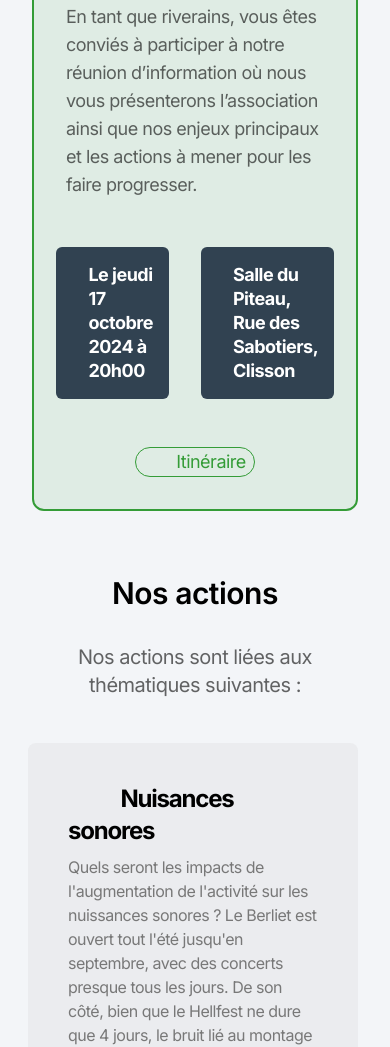
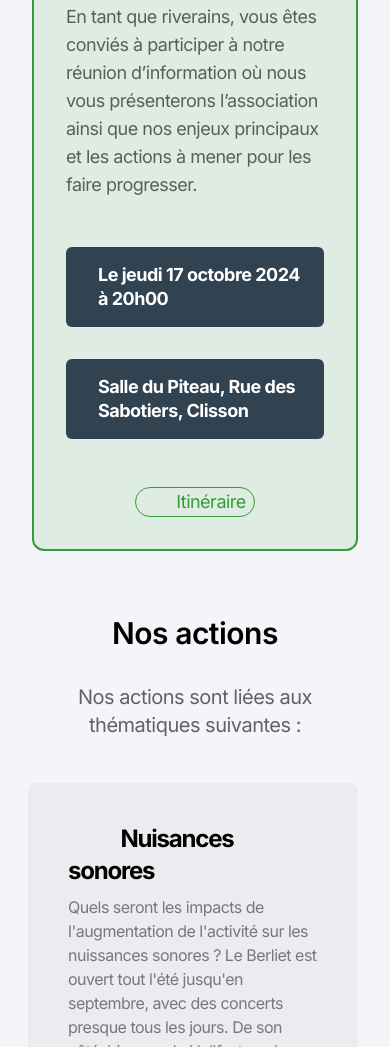
Before and after one commit to piRstone/site-arcl, an Astro site: page / in a window 390 px wide. Shown: the part 1029-2076 px from the top of the page. Built offline with nearby package versions, Linux system fonts and the light colour scheme; Astro itself is replaced by a stand-in of ours; some icons are missing.

Commit message:
fix: information meeting banner responsiveness

```diff
--- a/src/components/HomeBanner.astro
+++ b/src/components/HomeBanner.astro
@@ -32,7 +32,7 @@ import Icon from 'astro-icon';
                 ainsi que nos enjeux principaux et les actions à mener pour
                 les faire progresser.
             </p>
-            <div class="flex flex-row items-center justify-center text-white font-bold text-lg gap-8">
+            <div class="flex flex-col md:flex-row items-center justify-center text-white font-bold text-lg gap-8">
                 <div class="relative bg-darkBlue rounded-md p-4 pl-8">
                     <div class="absolute -top-4 -left-4">
                         <Icon name="twemoji:spiral-calendar" class="w-10" />
```
